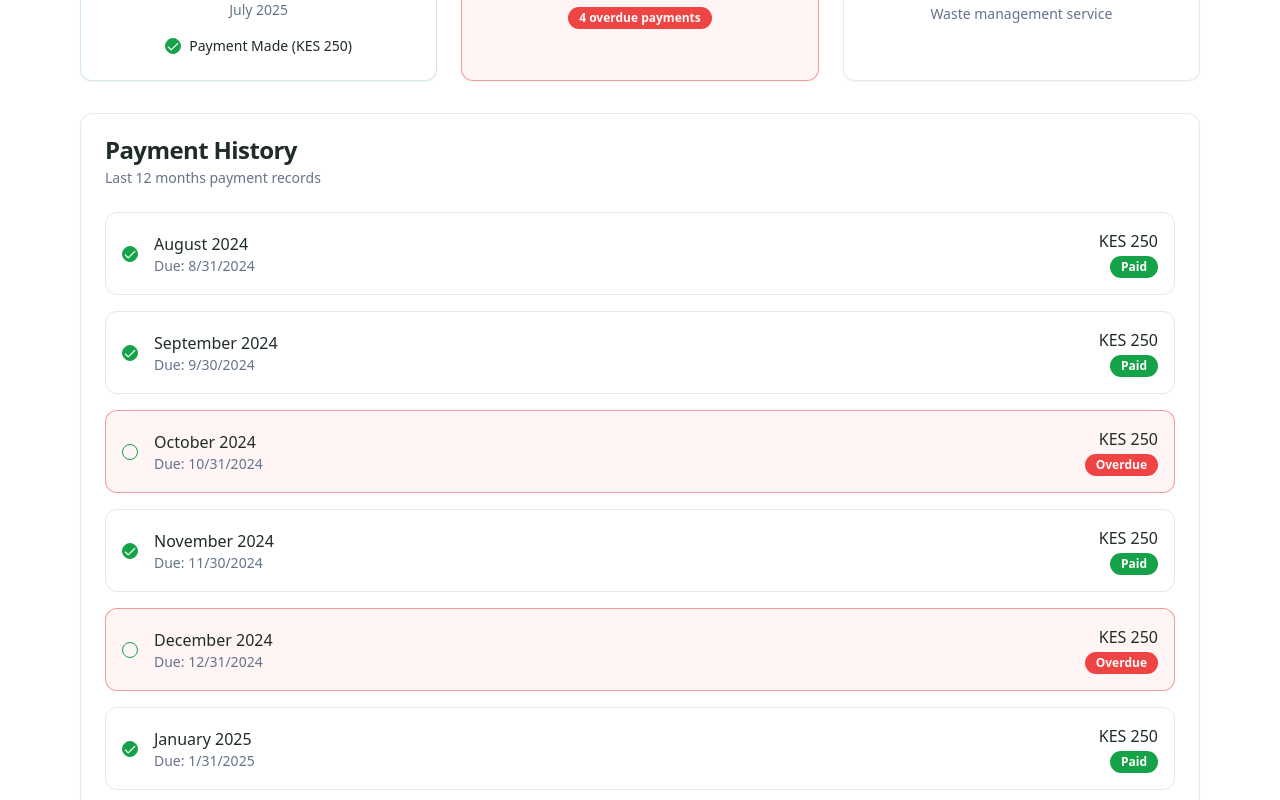
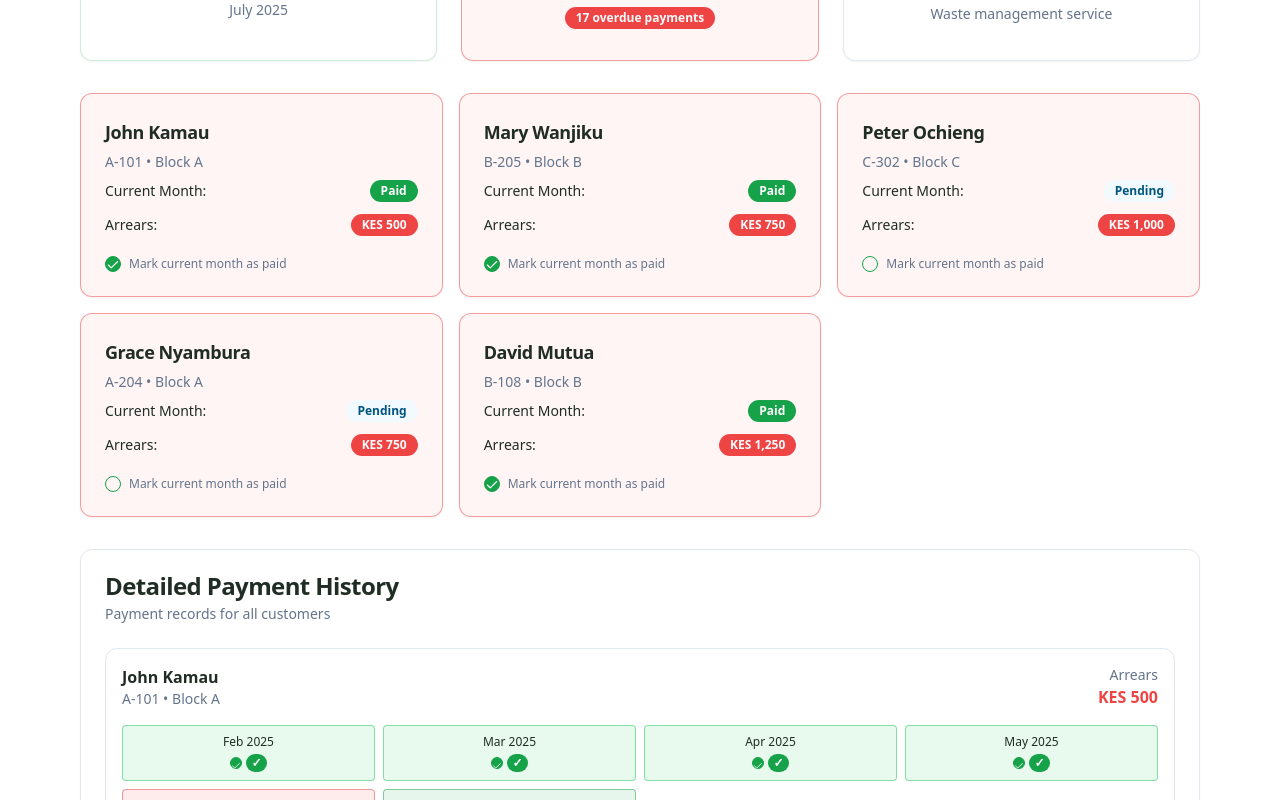
Before and after one commit to Wellpa254/eco-smart-city, a React (Vite) app: page /payments in a window 1280 px wide. Shown: the part 320-1120 px from the top of the page. Built offline with nearby package versions, Linux system fonts and the light colour scheme.

Commit message:
Add customer details and payment status
Show customer name, apartment/house number, payment status, pending arrears, and countdown timer in the payment tracker.

```diff
--- a/src/pages/Payments.tsx
+++ b/src/pages/Payments.tsx
@@ -16,55 +16,125 @@ interface PaymentRecord {
   amount: number;
 }
 
+interface Customer {
+  id: string;
+  name: string;
+  apartmentNumber: string;
+  houseNumber?: string;
+  paymentRecords: PaymentRecord[];
+}
+
 const Payments = () => {
   const [currentCycle, setCurrentCycle] = useState<Date>(new Date());
   const [timeLeft, setTimeLeft] = useState<string>("");
-  const [paymentRecords, setPaymentRecords] = useState<PaymentRecord[]>([]);
-  const [totalArrears, setTotalArrears] = useState<number>(0);
+  const [customers, setCustomers] = useState<Customer[]>([]);
   const { toast } = useToast();
 
   const monthlyFee = 250; // Monthly fee in Kenyan Shillings (KES)
 
-  // Initialize payment records for the last 12 months
-  useEffect(() => {
+  // Sample customer data
+  const sampleCustomers: Customer[] = [
+    {
+      id: "1",
+      name: "John Kamau",
+      apartmentNumber: "A-101",
+      houseNumber: "Block A",
+      paymentRecords: []
+    },
+    {
+      id: "2",
+      name: "Mary Wanjiku",
+      apartmentNumber: "B-205",
+      houseNumber: "Block B",
+      paymentRecords: []
+    },
+    {
+      id: "3",
+      name: "Peter Ochieng",
+      apartmentNumber: "C-302",
+      houseNumber: "Block C",
+      paymentRecords: []
+    },
+    {
+      id: "4",
+      name: "Grace Nyambura",
+      apartmentNumber: "A-204",
+      houseNumber: "Block A",
+      paymentRecords: []
+    },
+    {
+      id: "5",
+      name: "David Mutua",
+      apartmentNumber: "B-108",
+      houseNumber: "Block B",
+      paymentRecords: []
+    }
+  ];
+
+  // Generate payment records for each customer
+  const generatePaymentRecords = (customerId: string): PaymentRecord[] => {
     const records: PaymentRecord[] = [];
     const today = new Date();
 
     for (let i = 11; i >= 0; i--) {
       const date = new Date(today.getFullYear(), today.getMonth() - i, 1);
-      const dueDate = new Date(date.getFullYear(), date.getMonth() + 1, 0); // Last day of month
+      const dueDate = new Date(date.getFullYear(), date.getMonth() + 1, 0);
 
       records.push({
         month: date.toLocaleDateString('en-US', { month: 'long' }),
         year: date.getFullYear(),
-        paid: Math.random() > 0.3, // Random initial state for demo
+        paid: Math.random() > 0.4, // Random payment status for demo
         dueDate: dueDate,
         amount: monthlyFee
       });
     }
 
-    // Load from localStorage if available
-    const saved = localStorage.getItem('cleanCityPayments');
+    return records;
+  };
+
+  // Initialize customers and their payment records
+  useEffect(() => {
+    const saved = localStorage.getItem('cleanCityCustomers');
     if (saved) {
-      const savedRecords = JSON.parse(saved);
+      const savedCustomers = JSON.parse(saved);
       // Convert dueDate strings back to Date objects
-      const recordsWithDates = savedRecords.map((record: any) => ({
+      const customersWithDates = savedCustomers.map((customer: any) => ({
+        ...customer,
+        paymentRecords: customer.paymentRecords.map((record: any) => ({
           ...record,
           dueDate: new Date(record.dueDate)
+        }))
       }));
-      setPaymentRecords(recordsWithDates);
+      setCustomers(customersWithDates);
     } else {
-      setPaymentRecords(records);
-      localStorage.setItem('cleanCityPayments', JSON.stringify(records));
+      const customersWithRecords = sampleCustomers.map(customer => ({
+        ...customer,
+        paymentRecords: generatePaymentRecords(customer.id)
+      }));
+      setCustomers(customersWithRecords);
+      localStorage.setItem('cleanCityCustomers', JSON.stringify(customersWithRecords));
     }
   }, []);
 
-  // Calculate arrears
-  useEffect(() => {
-    const unpaidRecords = paymentRecords.filter(record => !record.paid && new Date(record.dueDate) < new Date());
-    const arrears = unpaidRecords.reduce((sum, record) => sum + record.amount, 0);
-    setTotalArrears(arrears);
-  }, [paymentRecords]);
+  // Calculate total arrears for all customers
+  const getTotalArrears = () => {
+    let total = 0;
+    customers.forEach(customer => {
+      const unpaidRecords = customer.paymentRecords.filter(
+        record => !record.paid && new Date(record.dueDate) < new Date()
+      );
+      total += unpaidRecords.reduce((sum, record) => sum + record.amount, 0);
+    });
+    return total;
+  };
+
+  // Get customer arrears
+  const getCustomerArrears = (customer: Customer) => {
+    const unpaidRecords = customer.paymentRecords.filter(
+      record => !record.paid && new Date(record.dueDate) < new Date()
+    );
+    return unpaidRecords.reduce((sum, record) => sum + record.amount, 0);
+  };
 
   // Timer for current month
   useEffect(() => {
@@ -88,27 +158,37 @@ const Payments = () => {
     return () => clearInterval(timer);
   }, []);
 
-  const togglePaymentStatus = (index: number) => {
-    const updatedRecords = [...paymentRecords];
-    updatedRecords[index].paid = !updatedRecords[index].paid;
-    setPaymentRecords(updatedRecords);
-    localStorage.setItem('cleanCityPayments', JSON.stringify(updatedRecords));
+  const togglePaymentStatus = (customerId: string, recordIndex: number) => {
+    const updatedCustomers = customers.map(customer => {
+      if (customer.id === customerId) {
+        const updatedRecords = [...customer.paymentRecords];
+        updatedRecords[recordIndex].paid = !updatedRecords[recordIndex].paid;
+        return { ...customer, paymentRecords: updatedRecords };
+      }
+      return customer;
+    });
 
+    setCustomers(updatedCustomers);
+    localStorage.setItem('cleanCityCustomers', JSON.stringify(updatedCustomers));
+
+    const customer = updatedCustomers.find(c => c.id === customerId);
+    const record = customer?.paymentRecords[recordIndex];
+
+    if (record) {
       toast({
-      title: updatedRecords[index].paid ? "Payment Marked as Paid" : "Payment Marked as Unpaid",
-      description: `${updatedRecords[index].month} ${updatedRecords[index].year} - KES ${updatedRecords[index].amount}`,
+        title: record.paid ? "Payment Marked as Paid" : "Payment Marked as Unpaid",
+        description: `${customer?.name} - ${record.month} ${record.year} - KES ${record.amount}`,
       });
+    }
   };
 
-  const getCurrentMonthRecord = () => {
+  const getCurrentMonthRecord = (customer: Customer) => {
     const now = new Date();
-    return paymentRecords.find(record =>
+    return customer.paymentRecords.find(record =>
       record.month === now.toLocaleDateString('en-US', { month: 'long' }) &&
       record.year === now.getFullYear()
     );
   };
-
-  const currentRecord = getCurrentMonthRecord();
 
   return (
     <div className="min-h-screen bg-background">
@@ -141,41 +221,29 @@ const Payments = () => {
                 <div className="text-sm text-muted-foreground mb-4">
                   {new Date().toLocaleDateString('en-US', { month: 'long', year: 'numeric' })}
                 </div>
-                {currentRecord && (
-                  <div className="flex items-center justify-center gap-2">
-                    <Checkbox
-                      id="current-payment"
-                      checked={currentRecord.paid}
-                      onCheckedChange={() => {
-                        const index = paymentRecords.findIndex(r => r === currentRecord);
-                        if (index !== -1) togglePaymentStatus(index);
-                      }}
-                    />
-                    <label htmlFor="current-payment" className="text-sm font-medium">
-                      Payment Made (KES {currentRecord.amount})
-                    </label>
-                  </div>
-                )}
               </div>
             </CardContent>
           </Card>
 
           {/* Total Arrears */}
-          <Card className={totalArrears > 0 ? "border-destructive/50 bg-destructive/5" : "border-green-500/50 bg-green-500/5"}>
+          <Card className={getTotalArrears() > 0 ? "border-destructive/50 bg-destructive/5" : "border-green-500/50 bg-green-500/5"}>
             <CardHeader className="pb-4">
               <CardTitle className="flex items-center gap-2">
-                <AlertTriangle className={`h-5 w-5 ${totalArrears > 0 ? "text-destructive" : "text-green-600"}`} />
+                <AlertTriangle className={`h-5 w-5 ${getTotalArrears() > 0 ? "text-destructive" : "text-green-600"}`} />
                 Total Arrears
               </CardTitle>
               <CardDescription>Accumulated unpaid amounts</CardDescription>
             </CardHeader>
             <CardContent>
               <div className="text-center">
-                <div className={`text-3xl font-bold mb-2 ${totalArrears > 0 ? "text-destructive" : "text-green-600"}`}>
-                  KES {totalArrears.toLocaleString()}
+                <div className={`text-3xl font-bold mb-2 ${getTotalArrears() > 0 ? "text-destructive" : "text-green-600"}`}>
+                  KES {getTotalArrears().toLocaleString()}
                 </div>
-                <Badge variant={totalArrears > 0 ? "destructive" : "default"} className="text-xs">
-                  {totalArrears > 0 ? `${paymentRecords.filter(r => !r.paid && new Date(r.dueDate) < new Date()).length} overdue payments` : "All payments up to date"}
+                <Badge variant={getTotalArrears() > 0 ? "destructive" : "default"} className="text-xs">
+                  {getTotalArrears() > 0 ? `${customers.reduce((total, customer) => {
+                    const overdue = customer.paymentRecords.filter(r => !r.paid && new Date(r.dueDate) < new Date());
+                    return total + overdue.length;
+                  }, 0)} overdue payments` : "All payments up to date"}
                 </Badge>
               </div>
             </CardContent>
@@ -203,55 +271,129 @@ const Payments = () => {
           </Card>
         </div>
 
-        {/* Payment History */}
+        {/* Customer Payment Status */}
+        <div className="grid grid-cols-1 md:grid-cols-2 lg:grid-cols-3 gap-4 mb-8">
+          {customers.map((customer) => {
+            const currentRecord = getCurrentMonthRecord(customer);
+            const arrears = getCustomerArrears(customer);
+            const isCurrentPaid = currentRecord?.paid || false;
+
+            return (
+              <Card key={customer.id} className={`${
+                arrears > 0 ? 'border-destructive/50 bg-destructive/5' :
+                isCurrentPaid ? 'border-green-500/50 bg-green-500/5' :
+                'border-orange-500/50 bg-orange-500/5'
+              }`}>
+                <CardHeader className="pb-2">
+                  <CardTitle className="text-lg">{customer.name}</CardTitle>
+                  <CardDescription>
+                    {customer.apartmentNumber} • {customer.houseNumber}
+                  </CardDescription>
+                </CardHeader>
+                <CardContent>
+                  <div className="space-y-3">
+                    <div className="flex items-center justify-between">
+                      <span className="text-sm font-medium">Current Month:</span>
+                      <Badge variant={isCurrentPaid ? "default" : "secondary"}>
+                        {isCurrentPaid ? "Paid" : "Pending"}
+                      </Badge>
+                    </div>
+
+                    {arrears > 0 && (
+                      <div className="flex items-center justify-between">
+                        <span className="text-sm font-medium">Arrears:</span>
+                        <Badge variant="destructive">
+                          KES {arrears.toLocaleString()}
+                        </Badge>
+                      </div>
+                    )}
+
+                    {currentRecord && (
+                      <div className="flex items-center gap-2 pt-2">
+                        <Checkbox
+                          checked={isCurrentPaid}
+                          onCheckedChange={() => {
+                            const recordIndex = customer.paymentRecords.findIndex(r => r === currentRecord);
+                            if (recordIndex !== -1) {
+                              togglePaymentStatus(customer.id, recordIndex);
+                            }
+                          }}
+                        />
+                        <label className="text-xs text-muted-foreground">
+                          Mark current month as paid
+                        </label>
+                      </div>
+                    )}
+                  </div>
+                </CardContent>
+              </Card>
+            );
+          })}
+        </div>
+
+        {/* Detailed Payment History */}
         <Card>
           <CardHeader>
-            <CardTitle>Payment History</CardTitle>
-            <CardDescription>Last 12 months payment records</CardDescription>
+            <CardTitle>Detailed Payment History</CardTitle>
+            <CardDescription>Payment records for all customers</CardDescription>
           </CardHeader>
           <CardContent>
-            <div className="space-y-4">
-              {paymentRecords.map((record, index) => {
+            <div className="space-y-6">
+              {customers.map((customer) => (
+                <div key={customer.id} className="border rounded-lg p-4">
+                  <div className="flex items-center justify-between mb-4">
+                    <div>
+                      <h3 className="font-semibold">{customer.name}</h3>
+                      <p className="text-sm text-muted-foreground">
+                        {customer.apartmentNumber} • {customer.houseNumber}
+                      </p>
+                    </div>
+                    <div className="text-right">
+                      <div className="text-sm text-muted-foreground">Arrears</div>
+                      <div className={`font-bold ${getCustomerArrears(customer) > 0 ? 'text-destructive' : 'text-green-600'}`}>
+                        KES {getCustomerArrears(customer).toLocaleString()}
+                      </div>
+                    </div>
+                  </div>
+
+                  <div className="grid grid-cols-1 sm:grid-cols-2 md:grid-cols-3 lg:grid-cols-4 gap-2">
+                    {customer.paymentRecords.slice(-6).map((record, index) => {
                       const isOverdue = !record.paid && new Date(record.dueDate) < new Date();
                       const isCurrent = record.month === new Date().toLocaleDateString('en-US', { month: 'long' }) &&
                                        record.year === new Date().getFullYear();
 
                       return (
-                  <div key={index} className={`flex items-center justify-between p-4 rounded-lg border ${
-                    isOverdue ? 'border-destructive/50 bg-destructive/5' :
-                    isCurrent ? 'border-primary/50 bg-primary/5' :
+                        <div key={index} className={`p-2 rounded border text-center ${
+                          isOverdue ? 'border-destructive/50 bg-destructive/10' :
+                          isCurrent ? 'border-primary/50 bg-primary/10' :
+                          record.paid ? 'border-green-500/50 bg-green-500/10' :
                           'border-border'
                         }`}>
-                    <div className="flex items-center gap-4">
+                          <div className="text-xs font-medium">
+                            {record.month.slice(0, 3)} {record.year}
+                          </div>
+                          <div className="flex items-center justify-center gap-1 mt-1">
                             <Checkbox
                               checked={record.paid}
-                        onCheckedChange={() => togglePaymentStatus(index)}
+                              onCheckedChange={() => {
+                                const recordIndex = customer.paymentRecords.findIndex(r => r === record);
+                                togglePaymentStatus(customer.id, recordIndex);
+                              }}
+                              className="h-3 w-3"
                             />
-                      <div>
-                        <div className="font-medium">
-                          {record.month} {record.year}
-                          {isCurrent && <Badge variant="outline" className="ml-2">Current</Badge>}
-                        </div>
-                        <div className="text-sm text-muted-foreground">
-                          Due: {record.dueDate.toLocaleDateString()}
-                        </div>
-                      </div>
-                    </div>
-
-                    <div className="flex items-center gap-4">
-                      <div className="text-right">
-                        <div className="font-medium">KES {record.amount}</div>
                             <Badge
                               variant={record.paid ? "default" : isOverdue ? "destructive" : "secondary"}
-                          className="text-xs"
+                              className="text-xs px-1 py-0"
                             >
-                          {record.paid ? "Paid" : isOverdue ? "Overdue" : "Pending"}
+                              {record.paid ? "✓" : isOverdue ? "!" : "?"}
                             </Badge>
-                      </div>
                           </div>
                         </div>
                       );
                     })}
+                  </div>
+                </div>
+              ))}
             </div>
           </CardContent>
         </Card>
```
Lines whose indentation alone changed are shown as unchanged.
